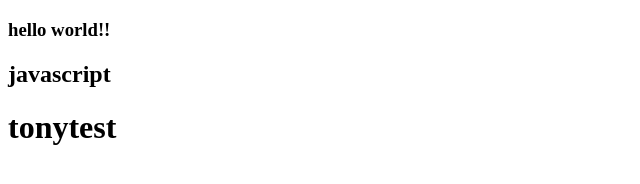
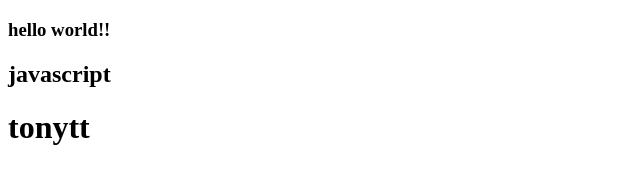
Before and after one commit to Magic556679/helloworld, a plain HTML site: page index.html in a window 1280 px wide. Shown: the full height of the page, 0-640 px from the left. Drawn offline with Linux system fonts and the light colour scheme.

Commit message:
tonyOne h1

```diff
--- a/index.html
+++ b/index.html
@@ -8,6 +8,6 @@
 <body>
     <h3>hello world!!</h3>
     <h2>javascript</h2>
-    <h1>tonytest</h1>
+    <h1>tonytt</h1>
 </body>
 </html>
```
